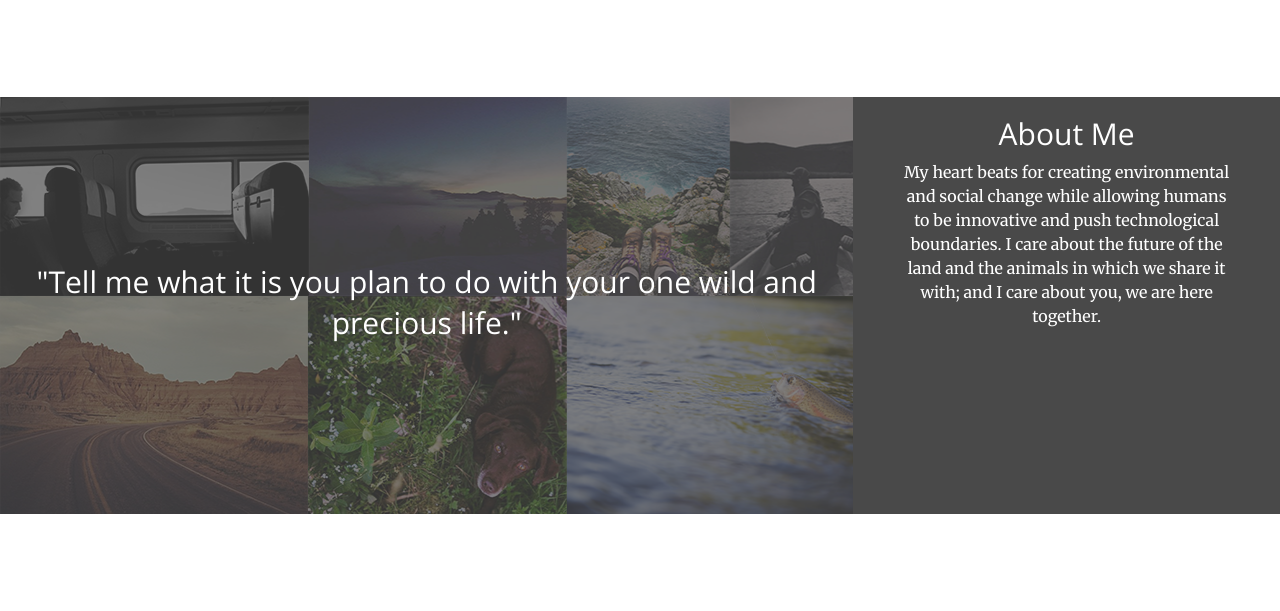
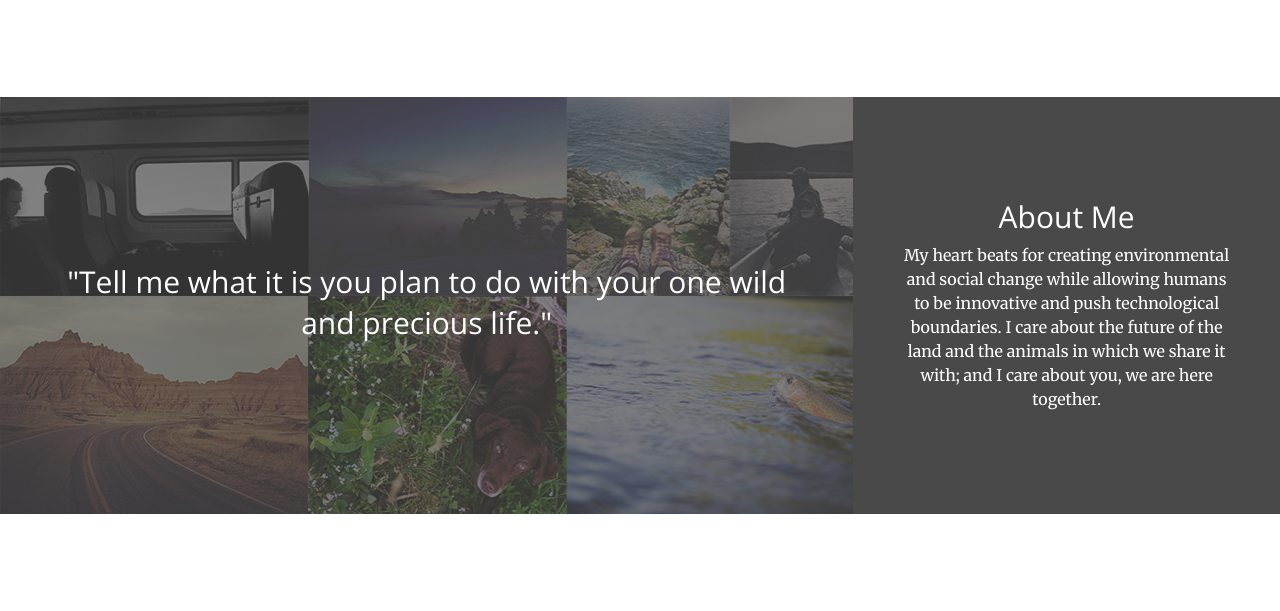
Before and after one commit to hannahperkins/hannahperkins.github.io, a plain HTML site: page index.html in a window 1280 px wide. Shown: the part 1437-2048 px from the top of the page. Drawn offline with nearby package versions, Linux system fonts and the light colour scheme.

Commit message:
Centered about me text

```diff
--- a/css/creative.css
+++ b/css/creative.css
@@ -80,6 +80,14 @@ aside {
     display:inline-block;transform: rotateY(180deg);
 }
 
+.vertical-center-box {
+    display: -webkit-flex;
+    display: flex;
+    align-items: center;
+    justify-content: center;
+    height: 417px;
+}
+
 .hello {
     color: #EFEFEF;
 }
@@ -97,12 +105,15 @@ aside {
     background-size: cover;
     height: 417px;
     line-height: 417px;
+    margin-top: auto;
+    margin-bottom: auto;
 }
 
 .about-quote {
     display: inline-block;
     vertical-align: middle;
     line-height: normal;
+    max-width: 90%;
 }
 
 #about-moodboard {
--- a/index.html
+++ b/index.html
@@ -137,9 +137,11 @@
                     <!-- <img src="img/Moodboard.png" class="img-responsive" id="about-moodboard"> -->
                     <h2 class="section-heading about-quote">"Tell me what it is you plan to do with your one wild and precious life."</h2>
                 </div>
-                <div class="col-md-4 text-center">
-                    <h2>About Me</h2>
-                    <p id="about-paragraph">My heart beats for creating environmental and social change while allowing humans to be innovative and push technological boundaries. I care about the future of the land and the animals in which we share it with; and I care about you, we are here together.</p>
+                <div class="col-md-4 text-center vertical-center-box">
+                    <div class="centered-item">
+                    <h2 class="inline">About Me</h2>
+                        <p id="about-paragraph">My heart beats for creating environmental and social change while allowing humans to be innovative and push technological boundaries. I care about the future of the land and the animals in which we share it with; and I care about you, we are here together.</p>
+                    </div>
                 </div>
             </div>
         </div>
```
